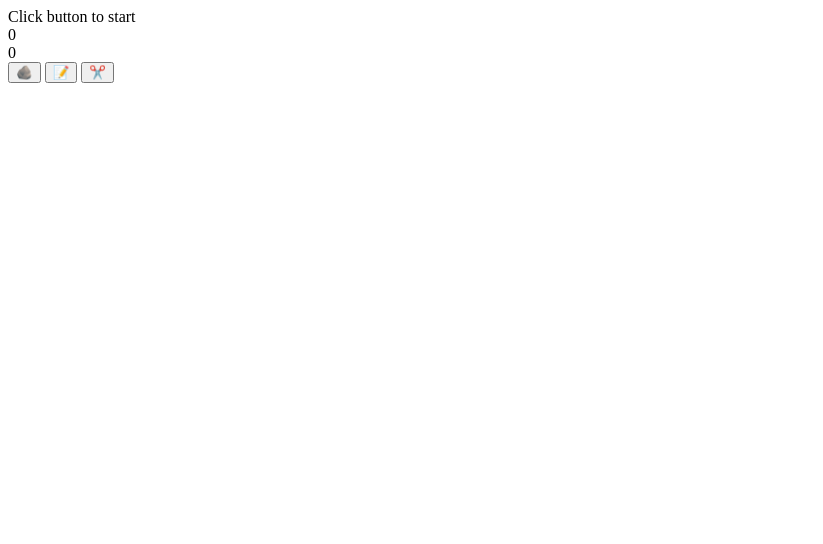
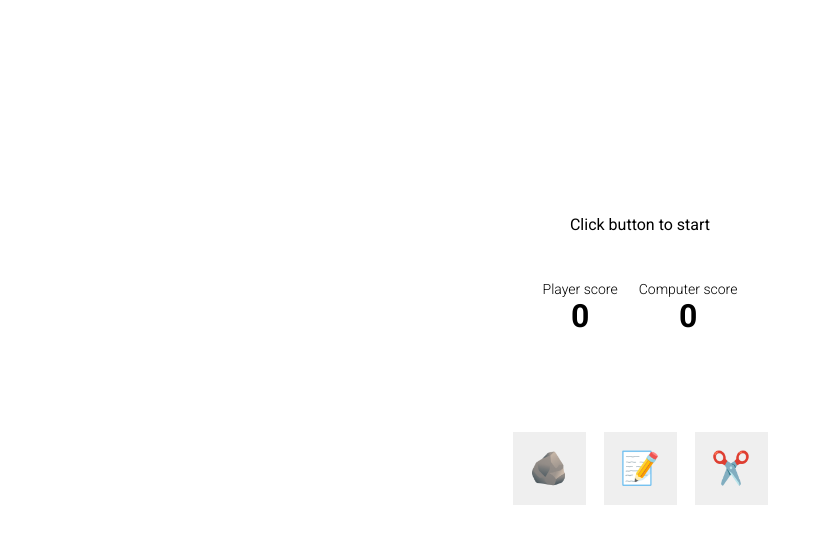
Before and after one commit to max-hartmann/rock-paper-scissors, a plain HTML site: page index.html in a window 1280 px wide. Shown: the whole page, without its empty margins (0-823 px from the left). Drawn offline with Linux system fonts and the light colour scheme.

Commit message:
Add styles

```diff
--- a/index.html
+++ b/index.html
@@ -1,5 +1,6 @@
 <!DOCTYPE html>
 <html lang="en">
+
 <head>
     <meta charset="UTF-8">
     <meta http-equiv="X-UA-Compatible" content="IE=edge">
@@ -8,16 +9,26 @@
     <script src="app.js" defer></script>
     <link rel="stylesheet" href="style.css">
 </head>
+
 <body>
+    <div class="container">
         <div class="results">
             <div class="roundResult">
                 Click button to start
             </div>
+            <div class="scoreContainer">
+                <div class="playerContainer">
+                    <h2>Player score</h2>
                     <div class="playerScore">
                         0
                     </div>
+                </div>
+                <div class="computerContainer">
+                    <h2>Computer score</h2>
                     <div class="computerScore">
                         0
+                    </div>
+                </div>
             </div>
             <div class="gameResult">
 
@@ -28,5 +39,7 @@
             <button data-choice="Paper" class="playButton paperButton">📝</button>
             <button data-choice="Scissors" class="playButton scissorsButton">✂️</button>
         </div>
+    </div>
 </body>
+
 </html>
--- a/style.css
+++ b/style.css
@@ -0,0 +1,86 @@
+@import url('https://fonts.googleapis.com/css2?family=Poppins:wght@300;600&family=Roboto:wght@300;400;500;700&display=swap');
+
+* {
+    box-sizing: border-box;
+    margin: 0;
+}
+
+html {
+    font-family: 'Poppins', sans-serif;
+    font-family: 'Roboto', sans-serif;
+    height: 100%;
+
+}
+
+body {
+    background: white;
+    height: 100%;
+}
+
+
+.container {
+    display: flex;
+    justify-content: center;
+    align-items: center;
+    flex-direction: column;
+    text-align: center;
+    height: 100%;
+}
+
+.choices button {
+    min-width: 75px;
+    min-height: 75px;
+    border: 1px solid white;
+    font-size: 32px;
+    transition: transform 50ms ease;
+    cursor: pointer;
+}
+
+.choices button:hover {
+    transform: scale(1.1);
+}
+
+.results {
+    position: relative;
+}
+
+.choices {
+    display: flex;gap: 1rem;margin: 5rem;
+}
+
+.scoreContainer {
+    display: flex;
+    justify-content: space-around;
+    margin: 1rem 0;
+    gap: 1rem;
+
+}
+
+h2 {
+    font-size: 14px;
+    font-weight: 300;
+}
+
+.playerScore, .computerScore {
+    font-weight: bold;
+    font-size: 32px;
+}
+
+.roundResult {
+    width: 200px;
+    height: 50px;
+}
+
+.gameResult {
+    position: absolute;
+    text-align: center;
+    width: 100%;
+    /* height: 100%; */
+    justify-self: center;
+    align-self: center;
+    font-weight: bold;
+    color: red;
+    transform: rotate(-5deg);
+    font-size: 32px;
+    /* background: #e7e7e7; */
+}
```
Lines whose indentation alone changed are shown as unchanged.
